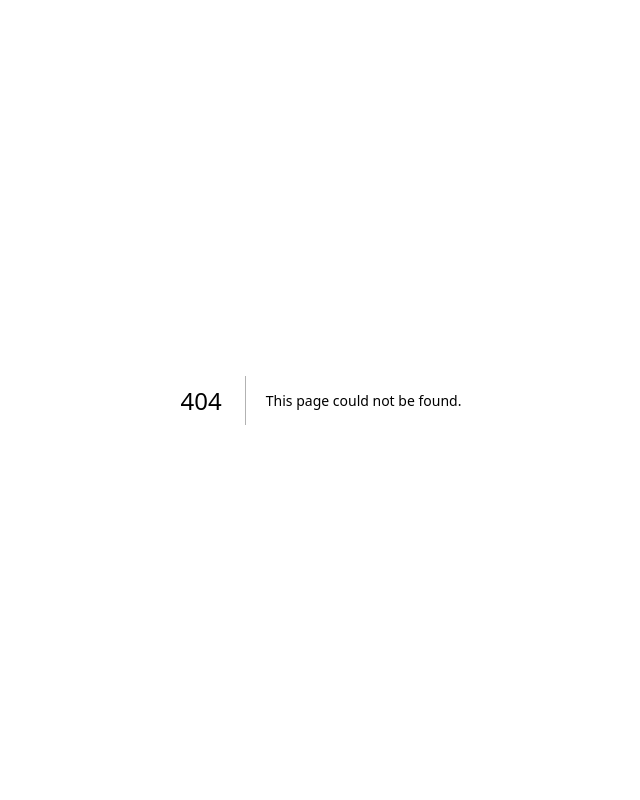
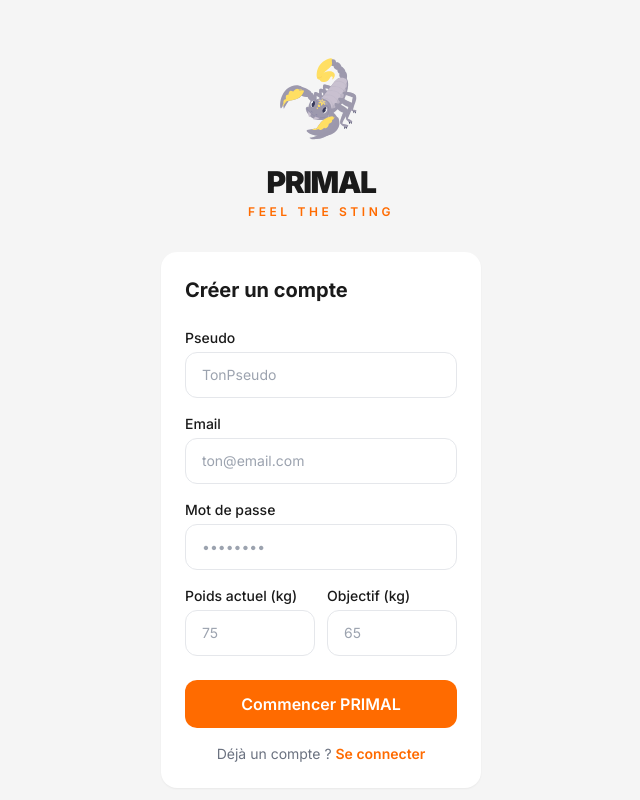
Before and after one commit to kdbusinessfr-sys/primal-app, a Next.js app: page /auth/signup in a window 1280 px wide. Before the commit this address had no page. Shown: the top 800 px of the page, without its empty margins (319-959 px from the left). Built offline with nearby package versions, Linux system fonts and the light colour scheme.

Commit message:
Create page.tsx

```diff
--- /dev/null
+++ b/app/auth/signup/page.tsx
@@ -0,0 +1,127 @@
+'use client'
+
+import { useState } from 'react'
+import { useRouter } from 'next/navigation'
+import Image from 'next/image'
+import Link from 'next/link'
+import { signUp } from '@/lib/auth'
+
+export default function SignupPage() {
+  const router = useRouter()
+  const [email, setEmail] = useState('')
+  const [password, setPassword] = useState('')
+  const [username, setUsername] = useState('')
+  const [currentWeight, setCurrentWeight] = useState('')
+  const [weightGoal, setWeightGoal] = useState('')
+  const [error, setError] = useState('')
+  const [loading, setLoading] = useState(false)
+
+  async function handleSignup(e: React.FormEvent) {
+    e.preventDefault()
+    setLoading(true)
+    setError('')
+    try {
+      await signUp(email, password, username)
+      router.push('/dashboard')
+    } catch (err: any) {
+      setError(err.message || 'Erreur lors de l\'inscription')
+    } finally {
+      setLoading(false)
+    }
+  }
+
+  return (
+    <main className="min-h-screen flex flex-col items-center justify-center bg-[#F5F5F5] px-6 py-12">
+
+      {/* Logo */}
+      <Image src="/mascot.svg" alt="Primal" width={100} height={100} className="mb-4" />
+      <h1 className="text-[#1A1A1A] text-3xl font-black tracking-tighter mb-1">PRIMAL</h1>
+      <p className="text-[#FF6B00] text-xs font-semibold tracking-[0.3em] mb-8">FEEL THE STING</p>
+
+      {/* Formulaire */}
+      <div className="w-full max-w-xs bg-white rounded-2xl p-6 shadow-sm">
+        <h2 className="text-[#1A1A1A] text-xl font-bold mb-6">Créer un compte</h2>
+
+        {error && (
+          <div className="bg-red-50 text-red-600 text-sm rounded-xl p-3 mb-4">
+            {error}
+          </div>
+        )}
+
+        <form onSubmit={handleSignup} className="flex flex-col gap-4">
+          <div>
+            <label className="text-[#1A1A1A] text-sm font-medium mb-1 block">Pseudo</label>
+            <input
+              type="text"
+              value={username}
+              onChange={e => setUsername(e.target.value)}
+              placeholder="TonPseudo"
+              required
+              className="w-full border border-gray-200 rounded-xl px-4 py-3 text-sm outline-none focus:border-[#FF6B00] transition-colors"
+            />
+          </div>
+          <div>
+            <label className="text-[#1A1A1A] text-sm font-medium mb-1 block">Email</label>
+            <input
+              type="email"
+              value={email}
+              onChange={e => setEmail(e.target.value)}
+              placeholder="ton@email.com"
+              required
+              className="w-full border border-gray-200 rounded-xl px-4 py-3 text-sm outline-none focus:border-[#FF6B00] transition-colors"
+            />
+          </div>
+          <div>
+            <label className="text-[#1A1A1A] text-sm font-medium mb-1 block">Mot de passe</label>
+            <input
+              type="password"
+              value={password}
+              onChange={e => setPassword(e.target.value)}
+              placeholder="••••••••"
+              required
+              minLength={6}
+              className="w-full border border-gray-200 rounded-xl px-4 py-3 text-sm outline-none focus:border-[#FF6B00] transition-colors"
+            />
+          </div>
+          <div className="flex gap-3">
+            <div className="flex-1">
+              <label className="text-[#1A1A1A] text-sm font-medium mb-1 block">Poids actuel (kg)</label>
+              <input
+                type="number"
+                value={currentWeight}
+                onChange={e => setCurrentWeight(e.target.value)}
+                placeholder="75"
+                className="w-full border border-gray-200 rounded-xl px-4 py-3 text-sm outline-none focus:border-[#FF6B00] transition-colors"
+              />
+            </div>
+            <div className="flex-1">
+              <label className="text-[#1A1A1A] text-sm font-medium mb-1 block">Objectif (kg)</label>
+              <input
+                type="number"
+                value={weightGoal}
+                onChange={e => setWeightGoal(e.target.value)}
+                placeholder="65"
+                className="w-full border border-gray-200 rounded-xl px-4 py-3 text-sm outline-none focus:border-[#FF6B00] transition-colors"
+              />
+            </div>
+          </div>
+          <button
+            type="submit"
+            disabled={loading}
+            className="btn-primary w-full mt-2 disabled:opacity-60"
+          >
+            {loading ? 'Création...' : 'Commencer PRIMAL'}
+          </button>
+        </form>
+
+        <p className="text-center text-sm text-gray-500 mt-4">
+          Déjà un compte ?{' '}
+          <Link href="/auth/login" className="text-[#FF6B00] font-semibold">
+            Se connecter
+          </Link>
+        </p>
+      </div>
+
+    </main>
+  )
+}
```
